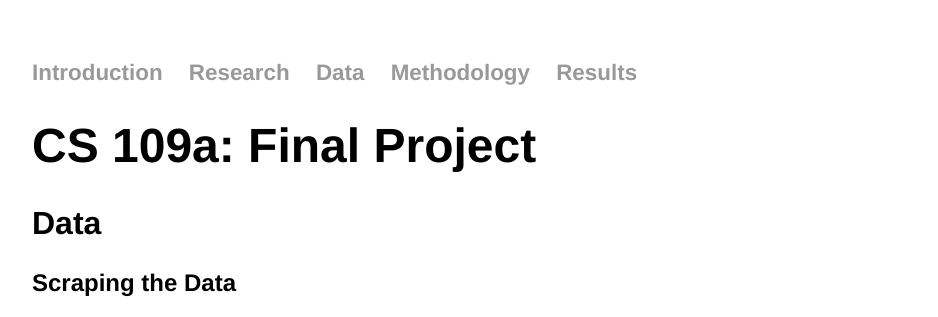
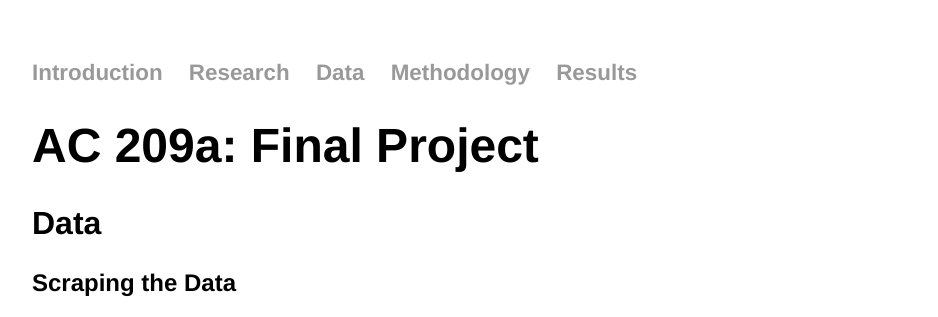
Before and after one commit to handypark/handypark.github.io, a Jekyll site: the page built from data.html, in a window 1280 px wide and 900 px high. Shown: the top 317 px of the window, without its empty margins (160-1098 px from the left). Built offline with Jekyll 4.4.1, drawn with Linux system fonts in a browser that asks for light colours.

Commit message:
Update data.html

```diff
--- a/data.html
+++ b/data.html
@@ -4,7 +4,7 @@ title: Data
 ---
 
 <div class="blurb">
-	<h1>CS 109a: Final Project</h1>
+	<h1>AC 209a: Final Project</h1>
 	<h2>Data</h2>
 	<h3>Scraping the Data</h3>
 	<p>
```
